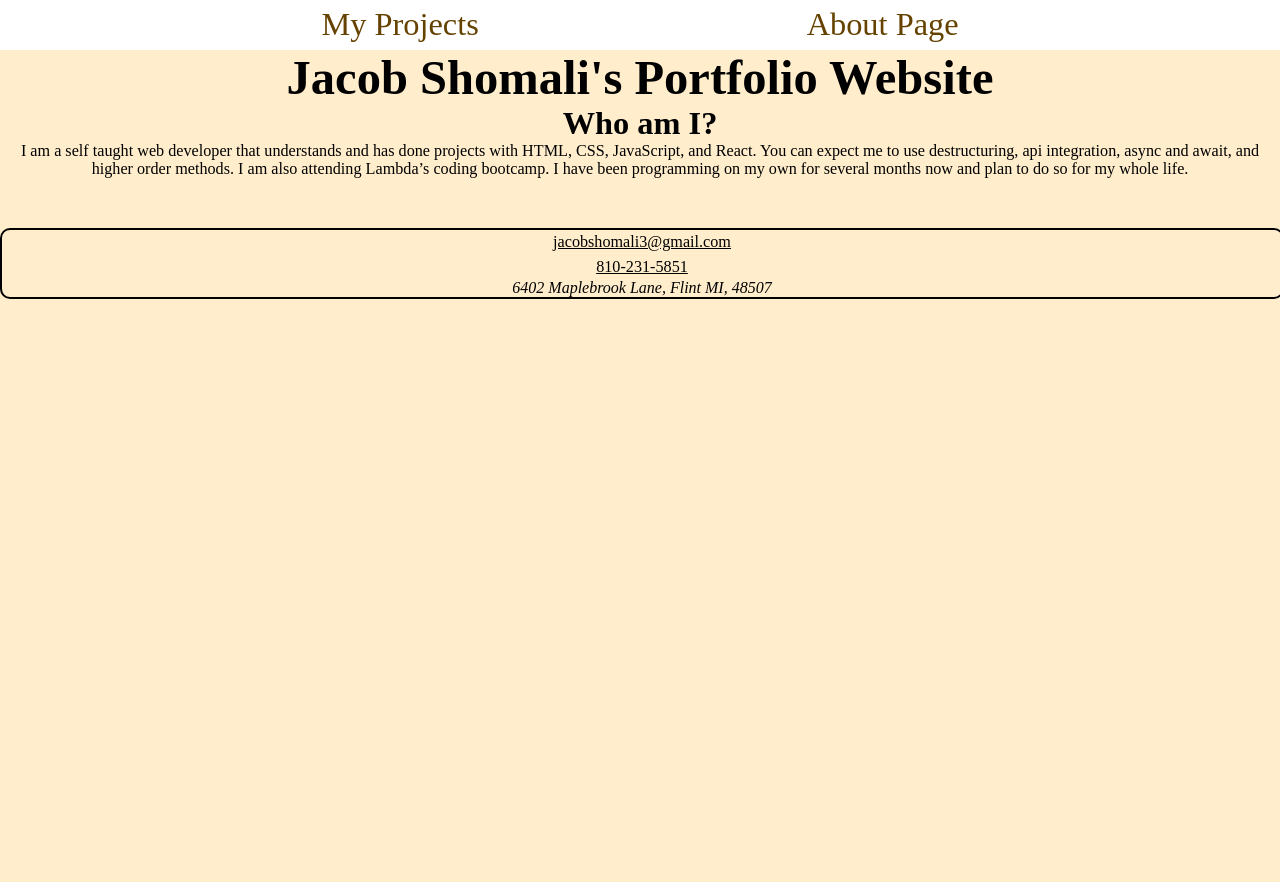
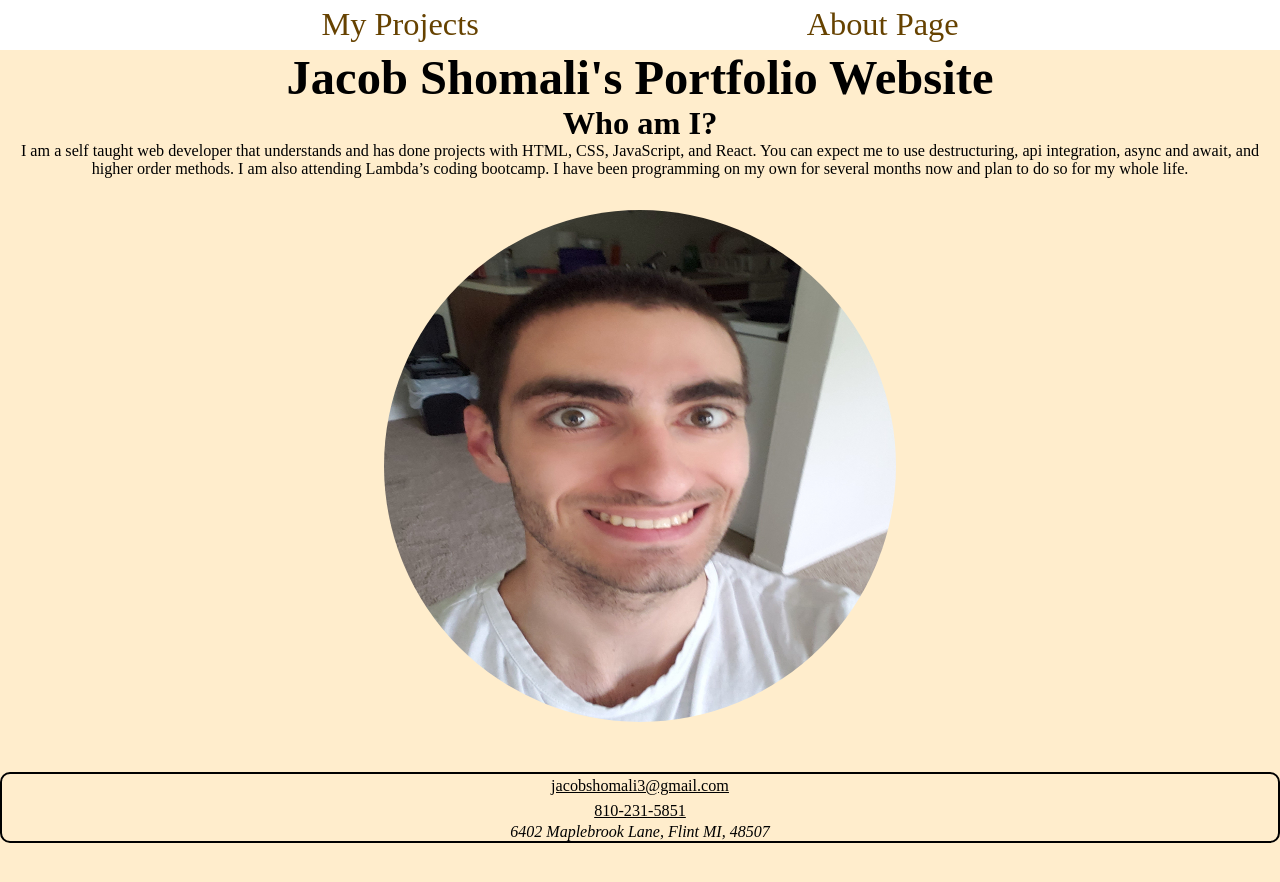
Before and after one commit to collerhatguy/portfolio-react, a React (Create React App) app: page / in a window 1280 px wide. Shown: the top 882 px of the page. Before the commit the page ends 800 px from the top, so only its background shows below. Built offline with nearby package versions, Linux system fonts and the light colour scheme; the HTML template or start-up script is replaced by a standard one.

Commit message:
added picture

```diff
--- a/public/index.html
+++ b/public/index.html
@@ -2,7 +2,7 @@
 <html lang="en">
   <head>
     <meta charset="utf-8" />
-    <link rel="icon" href="%PUBLIC_URL%/favicon.ico" />
+    <link rel="icon" href="%PUBLIC_URL%/20210526_113014.jpg" />
     <meta name="viewport" content="width=device-width, initial-scale=1" />
     <meta name="theme-color" content="#000000" />
     <meta
--- a/src/components/AboutPage.js
+++ b/src/components/AboutPage.js
@@ -1,4 +1,5 @@
 import React from 'react';
+import facePic from "./face.jpg"
 
 export default function AboutPage() {
     return (
@@ -15,6 +16,9 @@ export default function AboutPage() {
                 attending Lambda’s coding bootcamp. I have been programming
                 on my own for several months now and plan to do so for my whole life.
             </p>
+            <div className="face-picture-container">
+                <img src={facePic} />
+            </div>
             <footer>
                 <a href="mailto:jacobshomali3@gmail.com">jacobshomali3@gmail.com</a>
                 <a href="tel:+8102315851">810-231-5851</a>
--- a/src/style/App.css
+++ b/src/style/App.css
@@ -2,6 +2,9 @@
   margin: 0;
   padding: 0;
   text-align: center;
+  -webkit-box-sizing: border-box;
+          box-sizing: border-box;
+  max-width: 100%;
 }
 
 .project-list {
@@ -197,6 +200,18 @@ footer a:focus {
           animation: project-page 300ms ease-in-out forwards;
 }
 
+#about-page .face-picture-container {
+  width: 40vw;
+  height: 40vw;
+  margin: 2rem auto 0;
+}
+
+#about-page img {
+  width: 100%;
+  height: 100%;
+  border-radius: 100%;
+}
+
 @-webkit-keyframes project-page {
   from {
     -webkit-transform: translateX(-100vw);
--- a/src/style/App.scss
+++ b/src/style/App.scss
@@ -14,6 +14,8 @@
     margin: 0;
     padding: 0;
     text-align: center;
+    box-sizing: border-box;
+    max-width: 100%;
 }
 // 2. variables
 @import "./variables";
@@ -54,9 +56,20 @@
 // 6. ids
 #project-page {
     animation: project-page 300ms ease-in-out forwards;
+
 }
 #about-page {
     animation: project-page 300ms ease-in-out forwards;
+    .face-picture-container {
+        width: 40vw;
+        height: 40vw;
+        margin: 2rem auto 0;
+    }
+    img {
+        width: 100%;
+        height: 100%;
+        border-radius: 100%;
+    }
 }
 
 // 7. animations
```
Also changed, not shown: src/components/face.jpg (added), src/style/_classes.scss (line endings or trailing spaces), 1 other file (tests, documents, lock files or other folders).
